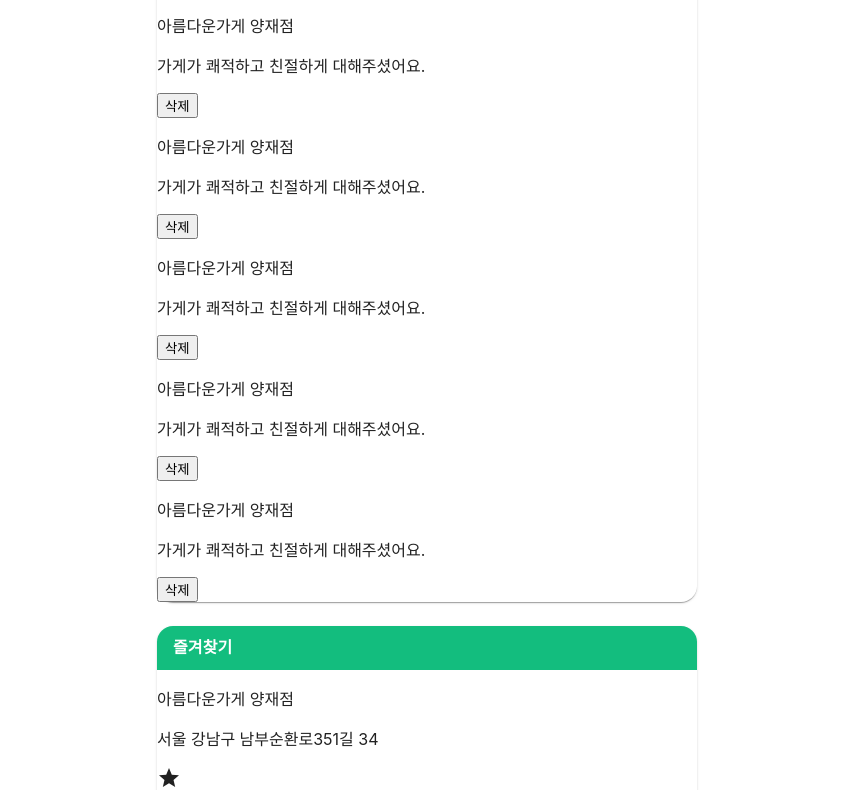
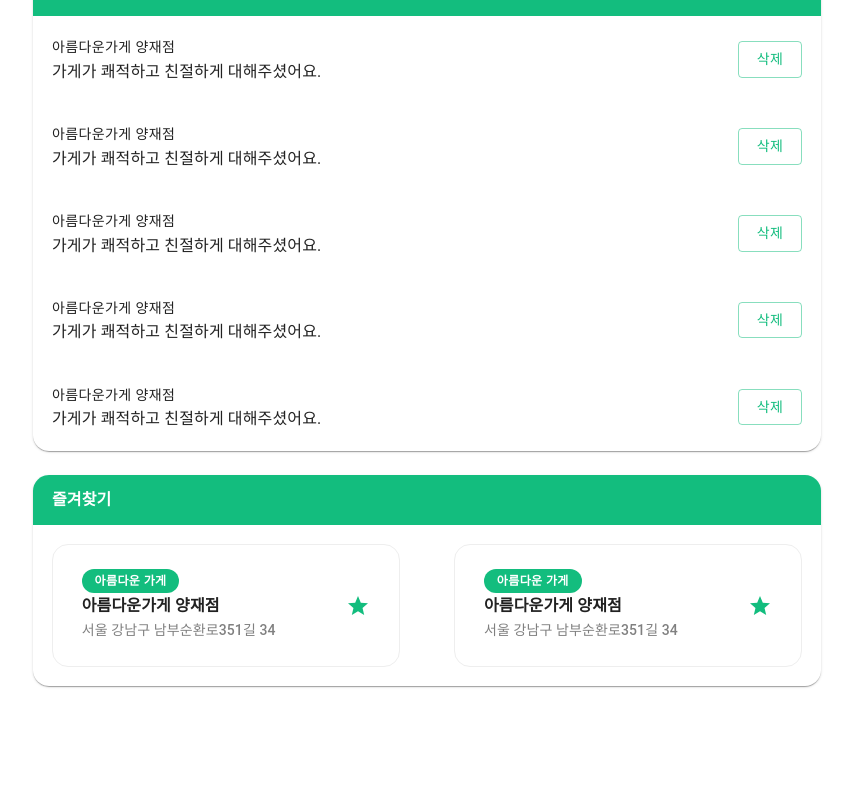
Before and after one commit to gsc2023/RecycleMap_FE, a React (Create React App) app: page /mypage in a window 1280 px wide. Shown: the part 1110-1900 px from the top of the page, without its empty margins (213-1066 px from the left). After the commit the page ends 1826 px from the top, so only its background shows below. Built offline with nearby package versions, Linux system fonts and the light colour scheme; no server answers.

Commit message:
add comment & bookmark styles

```diff
--- a/src/components/mypage/MyBookmark.tsx
+++ b/src/components/mypage/MyBookmark.tsx
@@ -2,6 +2,7 @@ import React from "react";
 import MyBookmarkComponent from "./MyBookmarkComponent";
 
 import { BookmarkType } from "../../pages/Mypage";
+import { Grid, Box } from "@mui/material";
 
 type BookmarkList = {
   list: BookmarkType[];
@@ -9,15 +10,19 @@ type BookmarkList = {
 
 const MyBookmark: React.FC<BookmarkList> = ({ list }) => {
   return (
-    <React.Fragment>
+    <Grid container spacing={2}>
       {list.map((item: BookmarkType) => (
-        <MyBookmarkComponent
-          name={item.name}
-          address={item.address}
-          locationType={item.locationType}
-        />
+        <Grid item xs={6}>
+          <Box style={{ padding: "1.2rem" }}>
+            <MyBookmarkComponent
+              name={item.name}
+              address={item.address}
+              locationType={item.locationType}
+            />
+          </Box>
+        </Grid>
       ))}
-    </React.Fragment>
+    </Grid>
   );
 };
 
--- a/src/components/mypage/MyBookmarkComponent.tsx
+++ b/src/components/mypage/MyBookmarkComponent.tsx
@@ -1,11 +1,37 @@
-import React, { useState } from "react";
+import React, { useEffect, useState } from "react";
 import StarIcon from "@mui/icons-material/Star";
 import { BookmarkType } from "../../pages/Mypage";
+
+import { createStyle } from "../../lib/styleHelper";
+import { Box, Typography } from "@mui/material";
+
+const style = createStyle({
+  componentContainer: {
+    display: "flex",
+    alignItems: "center",
+    justifyContent: "space-between",
+    border: "1px solid #EEE",
+    borderRadius: "1rem",
+    padding: "1.5rem 1.8rem",
+  },
+  bodyContainer: {
+    display: "flex",
+    flexDirection: "column",
+    justifyContent: "center",
+  },
+  tagWrapper: {
+    backgroundColor: "#13BD7E",
+    color: "#FFF",
+    padding: "0.3rem 0.8rem",
+    borderRadius: "1rem",
+    fontWeight: "bold",
+  },
+});
 
 const MyBookmarkComponent: React.FC<BookmarkType> = (props) => {
   const [type, setType] = useState<String>("");
 
-  const typeHandler = () => {
+  useEffect(() => {
     switch (props.locationType) {
       case 0:
         setType("의류수거함");
@@ -22,16 +48,28 @@ const MyBookmarkComponent: React.FC<BookmarkType> = (props) => {
       default:
         break;
     }
-  };
+  }, []);
 
   const starHandler = () => {};
 
   return (
     <div>
-      <p>{type}</p>
-      <p>{props.name}</p>
-      <p>{props.address}</p>
-      <StarIcon onClick={starHandler} />
+      <Box sx={style.sx.componentContainer}>
+        <Box sx={style.sx.bodyContainer}>
+          <Box>
+            <Typography variant="caption" sx={style.sx.tagWrapper}>
+              {type}
+            </Typography>
+          </Box>
+          <Typography variant="subtitle1" style={{ fontWeight: "bold" }}>
+            {props.name}
+          </Typography>
+          <Typography variant="subtitle2" style={{ color: "#808080" }}>
+            {props.address}
+          </Typography>
+        </Box>
+        <StarIcon style={{ color: "#13BD7E" }} onClick={starHandler} />
+      </Box>
     </div>
   );
 };
--- a/src/components/mypage/MyCommentComponent.tsx
+++ b/src/components/mypage/MyCommentComponent.tsx
@@ -1,14 +1,38 @@
 import React from "react";
 import { CommentType } from "../../pages/Mypage";
+import { createStyle } from "../../lib/styleHelper";
+import { Box, Typography, Button } from "@mui/material";
 
 const MyCommentComponent: React.FC<CommentType> = (props) => {
+  const style = createStyle({
+    componentContainer: {
+      display: "flex",
+      padding: "1.2rem",
+      justifyContent: "space-between",
+      alignContent: "center",
+    },
+    buttonContainer: {
+      display: "flex",
+      flexDirection: "column",
+      justifyContent: "center",
+      alignContent: "center",
+    },
+  });
+
   const deleteHandler = () => {};
+
   return (
-    <div>
-      <p>{props.name}</p>
-      <p>{props.content}</p>
-      <button onClick={deleteHandler}>삭제</button>
-    </div>
+    <Box sx={style.sx.componentContainer}>
+      <Box>
+        <Typography variant="button">{props.name}</Typography>
+        <Typography variant="body1">{props.content}</Typography>
+      </Box>
+      <Box sx={style.sx.buttonContainer}>
+        <Button variant="outlined" onClick={deleteHandler}>
+          삭제
+        </Button>
+      </Box>
+    </Box>
   );
 };
 
--- a/src/components/mypage/MyReport.tsx
+++ b/src/components/mypage/MyReport.tsx
@@ -2,6 +2,13 @@ import React from "react";
 import MyReportComponent from "./MyReportComponent";
 
 import { ReportType } from "../../pages/Mypage";
+import { createStyle } from "../../lib/styleHelper";
+
+const style = createStyle({
+  componentContainer: {
+    display: "flex",
+  },
+});
 
 type ReportList = {
   list: ReportType[];
--- a/src/pages/Mypage.tsx
+++ b/src/pages/Mypage.tsx
@@ -14,7 +14,7 @@ const style = createStyle({
     justifyContent: "center",
     alignItems: "center",
     rowGap: "1.5rem",
-    padding: "30px 370px",
+    padding: "30px 19.2vw",
   },
   paperContainer: {
     width: "100%",
@@ -24,7 +24,7 @@ const style = createStyle({
     backgroundColor: "#13BD7E",
     color: "#FFF",
     borderRadius: "1rem 1rem 0 0",
-    padding: "0.5rem 1rem",
+    padding: "0.7rem 1.2rem",
     fontWeight: "bold",
   },
 });
```
